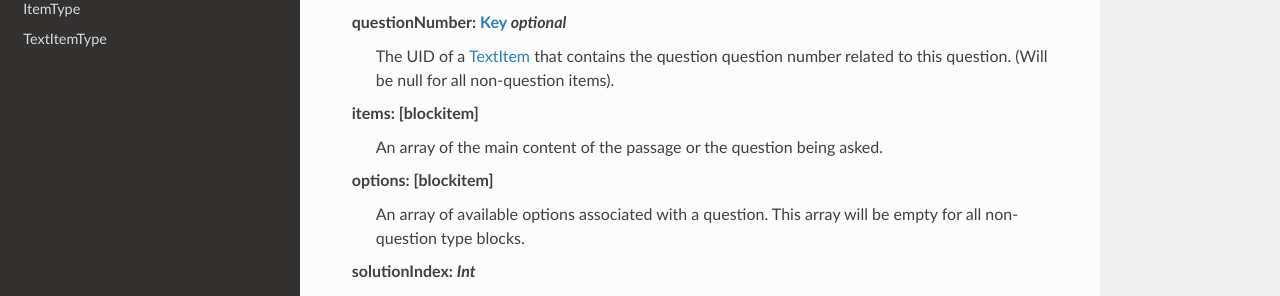
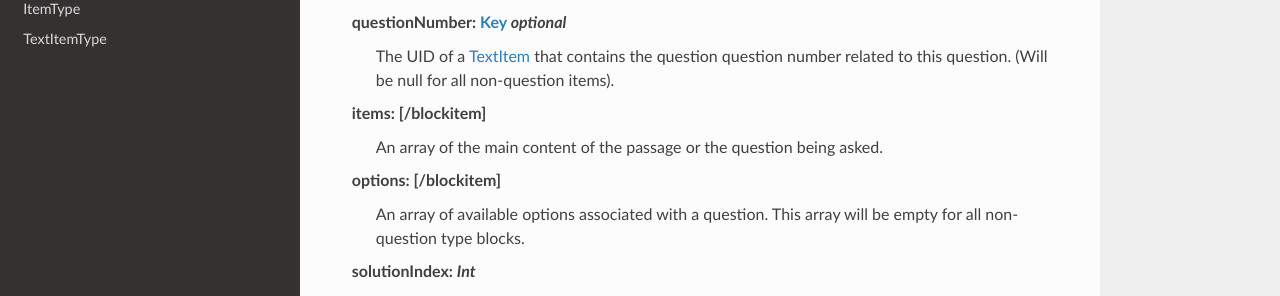
Before and after one commit to UNARDanielPratt/Yebi-Docs, a Sphinx documentation site: the page built from docs/source/block.rst, in a window 1280 px wide and 1092 px high. Shown: the part 434-730 px from the top of the window. Built offline with Sphinx 7.4.7 and the Read the Docs theme 2.0.0, drawn with Linux system fonts in a browser that asks for light colours; pages that are not in the unit, such as notebooks, are missing from menus.

```diff
--- a/docs/source/block.rst
+++ b/docs/source/block.rst
@@ -21,10 +21,10 @@ Properties
   The UID of a :doc:`/textitem` that contains the question question
   number related to this question.  (Will be null for all non-question items).
 
-**items**: [:doc:`blockitem`]
+**items**: [:doc:`/blockitem`]
   An array of the main content of the passage or the question being asked.
 
-**options**: [:doc:`blockitem`]
+**options**: [:doc:`/blockitem`]
   An array of available options associated with a question.
   This array will be empty for all non-question type blocks.
 
--- a/docs/source/blockItem.rst
+++ b/docs/source/blockItem.rst
@@ -1,5 +1,5 @@
 BlockItem
-=======
+=========
 
 =======
 Summary
@@ -18,8 +18,8 @@ Declaration
 Properties
 ----------------
 
-**itemType**: :doc:`itemtype`
+**itemType**: :doc:`/itemtype`
 The type of item that this *BlockItem* is pointing to.
 
-**itemId**: :doc:`key`
+**itemId**: :doc:`/key`
   The UID of the item being pointed at.
--- a/yebi.py
+++ b/yebi.py
@@ -2,7 +2,7 @@
 Yebi - An accessible SAT practice test.
 """
 
-__version__ = "0.0.8"
+__version__ = "0.0.9"
 
 
 class InvalidKindError(Exception):
```
